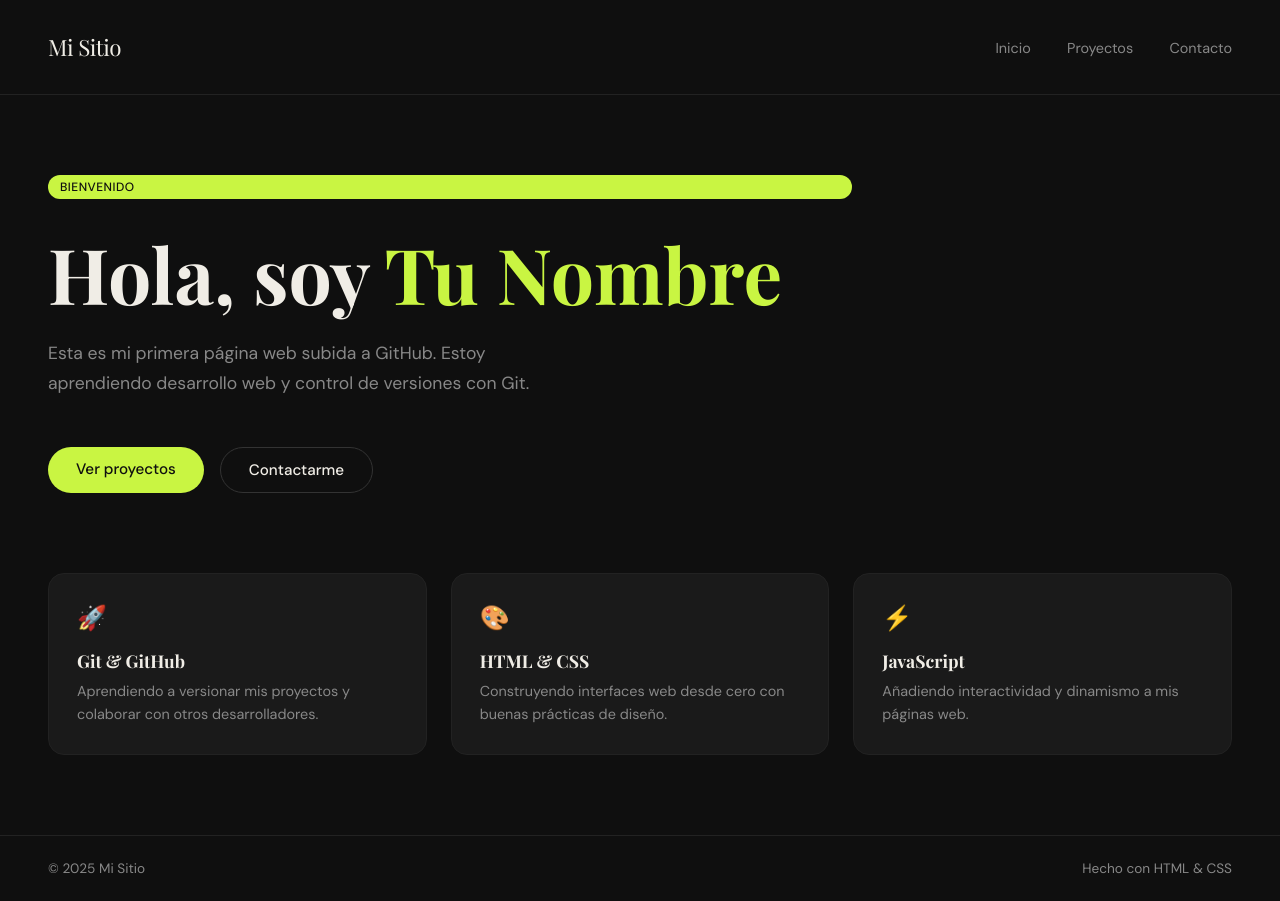
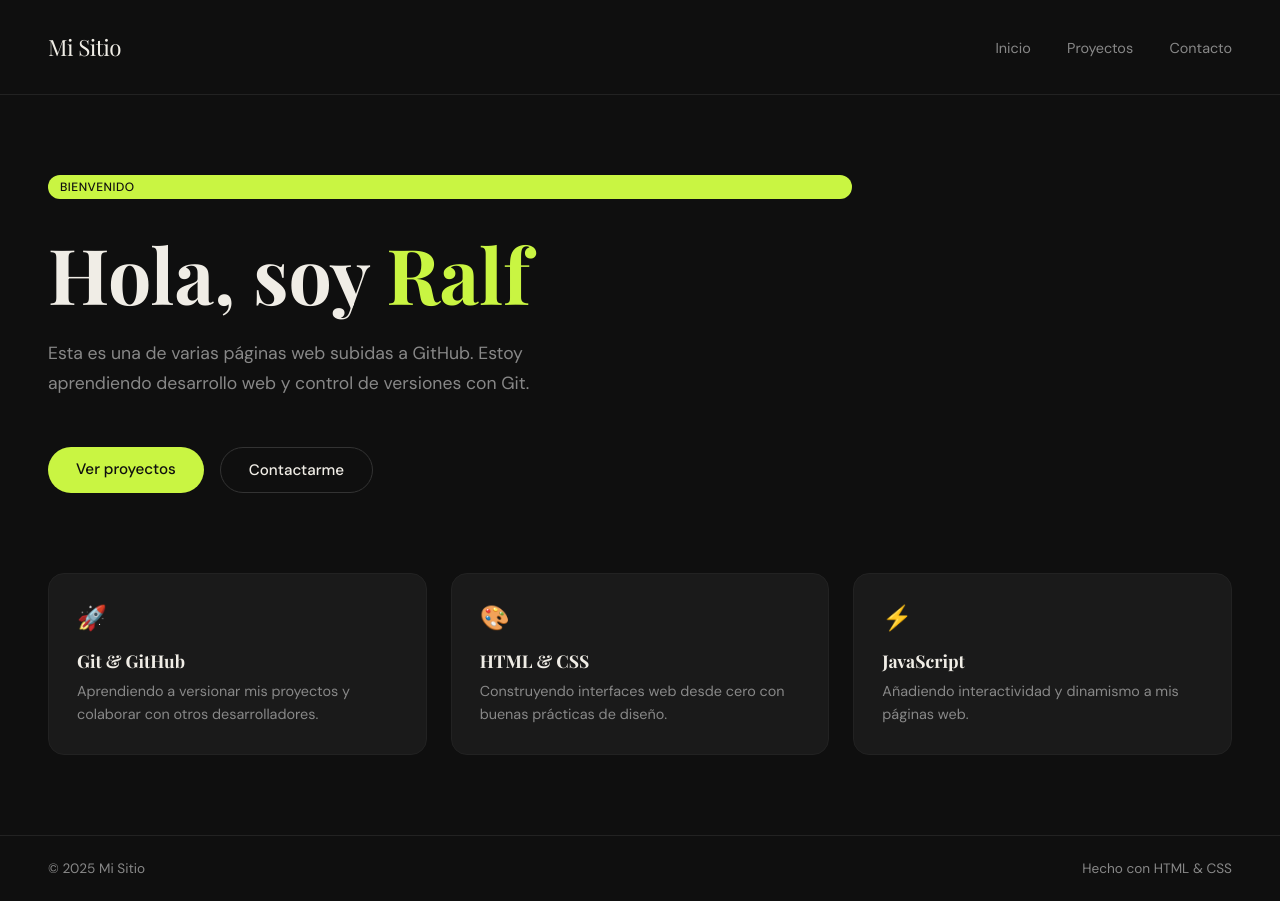
Before and after one commit to runner349/MyProject1, a plain HTML site: page index.html in a window 1280 px wide. Drawn offline with nearby package versions, Linux system fonts and the light colour scheme.

Commit message:
Cambio de nombre y descripcion

```diff
--- a/index.html
+++ b/index.html
@@ -188,9 +188,9 @@
 
   <section class="hero">
     <span class="tag">Bienvenido</span>
-    <h1>Hola, soy <span>Tu Nombre</span></h1>
+    <h1>Hola, soy <span>Ralf</span></h1>
     <p class="description">
-      Esta es mi primera página web subida a GitHub. Estoy aprendiendo desarrollo web y control de versiones con Git.
+      Esta es una de varias páginas web subidas a GitHub. Estoy aprendiendo desarrollo web y control de versiones con Git.
     </p>
     <div class="actions">
       <a href="#" class="btn btn-primary">Ver proyectos</a>
```
